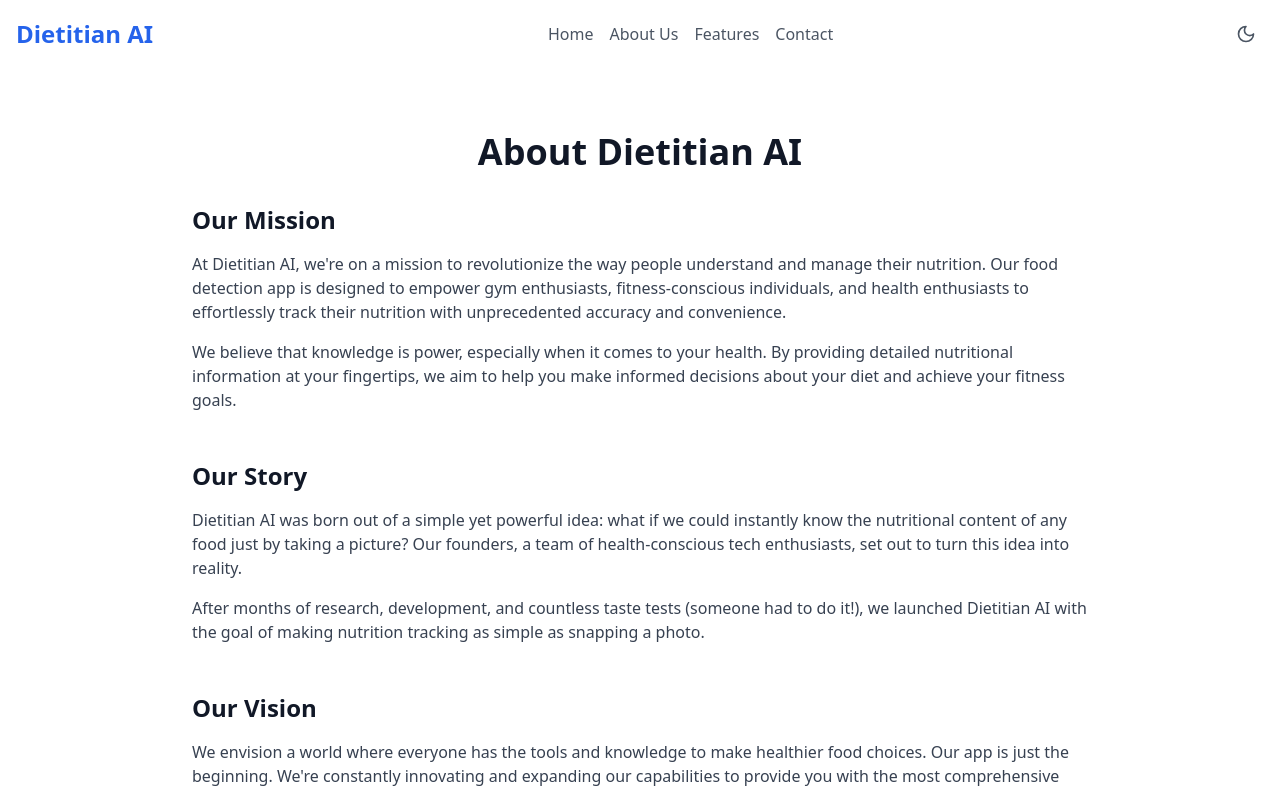
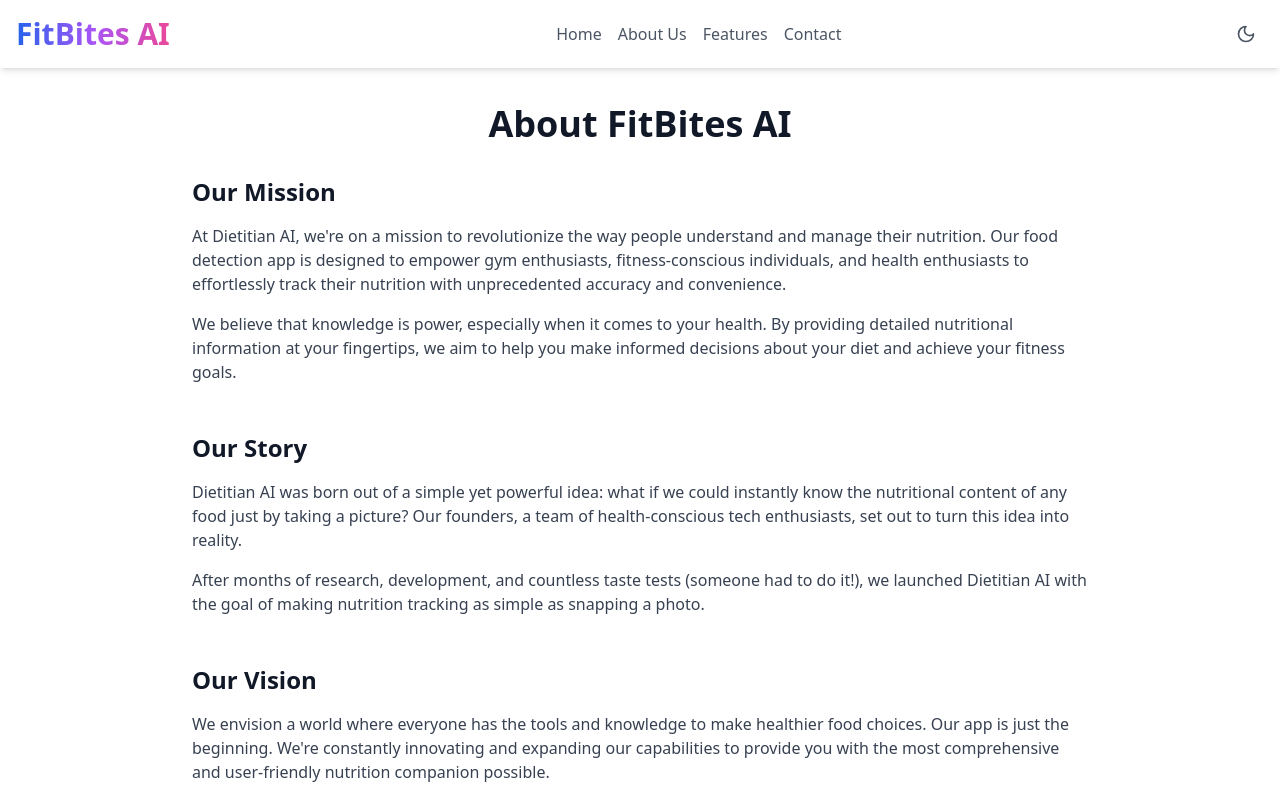
Before and after one commit to Sannatkr/fitbites-ai, a Next.js app: page /about in a window 1280 px wide. Shown: the top 792 px of the page. Built offline with nearby package versions, Linux system fonts and the light colour scheme.

Commit message:
added transparent bg to header and its get fixed

```diff
--- a/app/(default)/about/page.js
+++ b/app/(default)/about/page.js
@@ -2,10 +2,10 @@ import { ArrowRight } from "lucide-react";
 
 export default function AboutUs() {
   return (
-    <div className="bg-white dark:bg-gray-900 py-16 px-4 sm:px-6 lg:px-8">
+    <div className="bg-white mt-10 dark:bg-gray-900 py-16 px-4 sm:px-6 lg:px-8">
       <div className="max-w-4xl mx-auto">
         <h1 className="text-4xl font-bold text-gray-900 dark:text-white mb-8 text-center">
-          About Dietitian AI
+          About FitBites AI
         </h1>
 
         <section className="mb-12">
--- a/app/(default)/features/page.js
+++ b/app/(default)/features/page.js
@@ -65,10 +65,10 @@ export default function Features() {
   ];
 
   return (
-    <div className="bg-white dark:bg-gray-900 py-16 px-4 sm:px-6 lg:px-8">
+    <div className="bg-white mt-10 dark:bg-gray-900 py-16 px-4 sm:px-6 lg:px-8">
       <div className="max-w-4xl mx-auto">
         <h1 className="text-4xl font-bold text-gray-900 dark:text-white mb-8 text-center">
-          Dietitian AI Features
+          FitBites AI Features
         </h1>
 
         <section className="mb-16">
--- a/components/Header.js
+++ b/components/Header.js
@@ -7,14 +7,15 @@ export default function Header() {
   //   const { theme, toggleTheme } = useTheme();
 
   return (
-    <header className="bg-white dark:bg-gray-800 shadow-md">
+    <header className="bg-transparent fixed top-0 left-0 w-full z-10 shadow-md backdrop-blur-lg rounded-sm">
       <div className="container mx-auto px-4 py-4 flex justify-between items-center">
         <Link
           href="/"
-          className="text-2xl font-bold text-blue-600 dark:text-blue-400"
+          className="text-3xl font-bold bg-gradient-to-r from-blue-600 via-purple-500 to-pink-500 bg-clip-text text-transparent"
         >
-          Dietitian AI
+          FitBites AI
         </Link>
+
         <nav>
           <ul className="flex space-x-4">
             <li>
--- a/components/Hero.js
+++ b/components/Hero.js
@@ -127,7 +127,7 @@ const HeroSection = ({
 
   return (
     <motion.section
-      className="min-h-screen bg-gradient-to-br from-blue-50 via-purple-50 to-blue-100 dark:from-gray-900 dark:to-gray-800"
+      className="min-h-screen mt-10 bg-gradient-to-br from-blue-50 via-purple-50 to-blue-100 dark:from-gray-900 dark:to-gray-800"
       initial={{ opacity: 1 }}
       animate={{ opacity: 1 }}
       transition={{ duration: 0.5 }}
```
